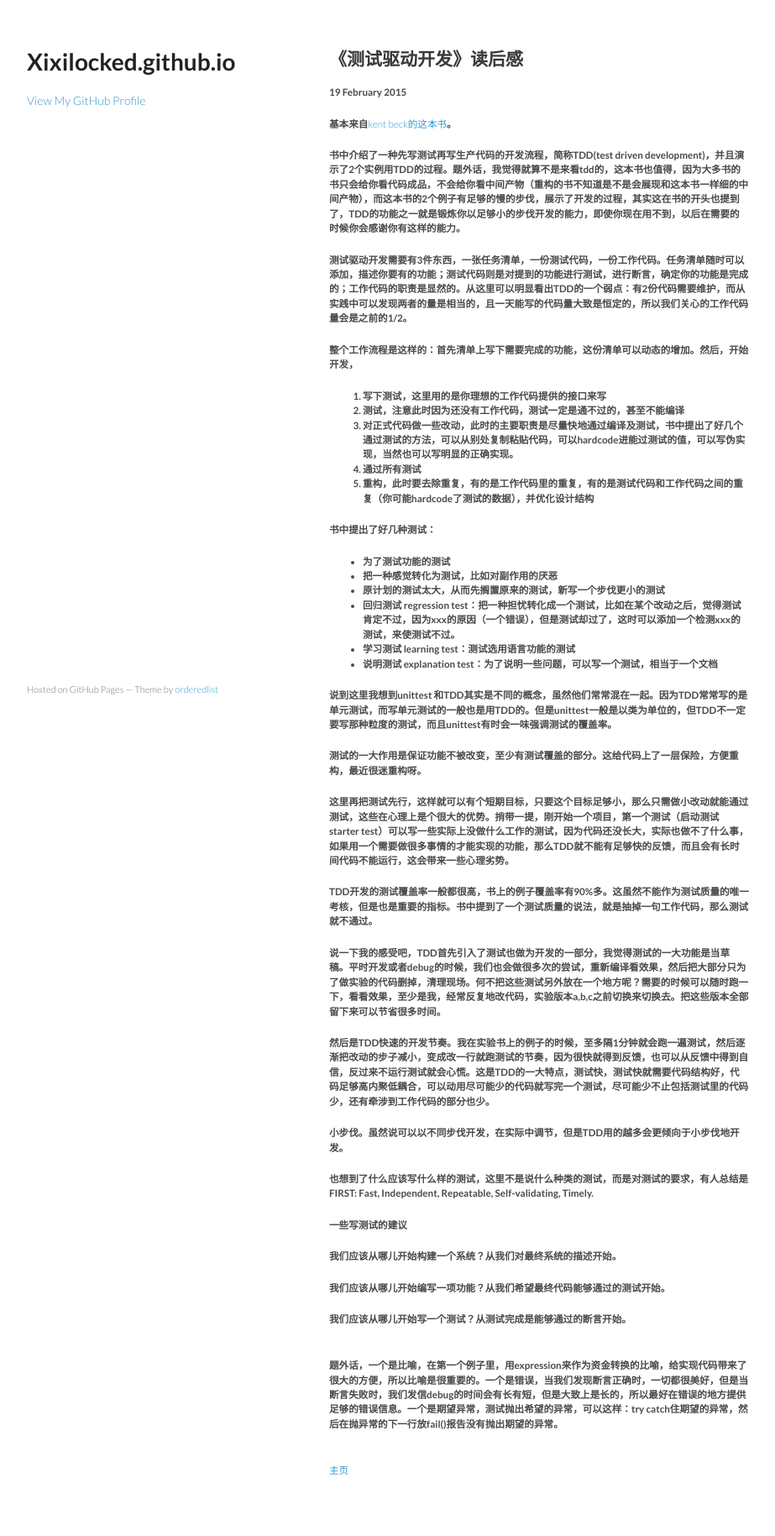
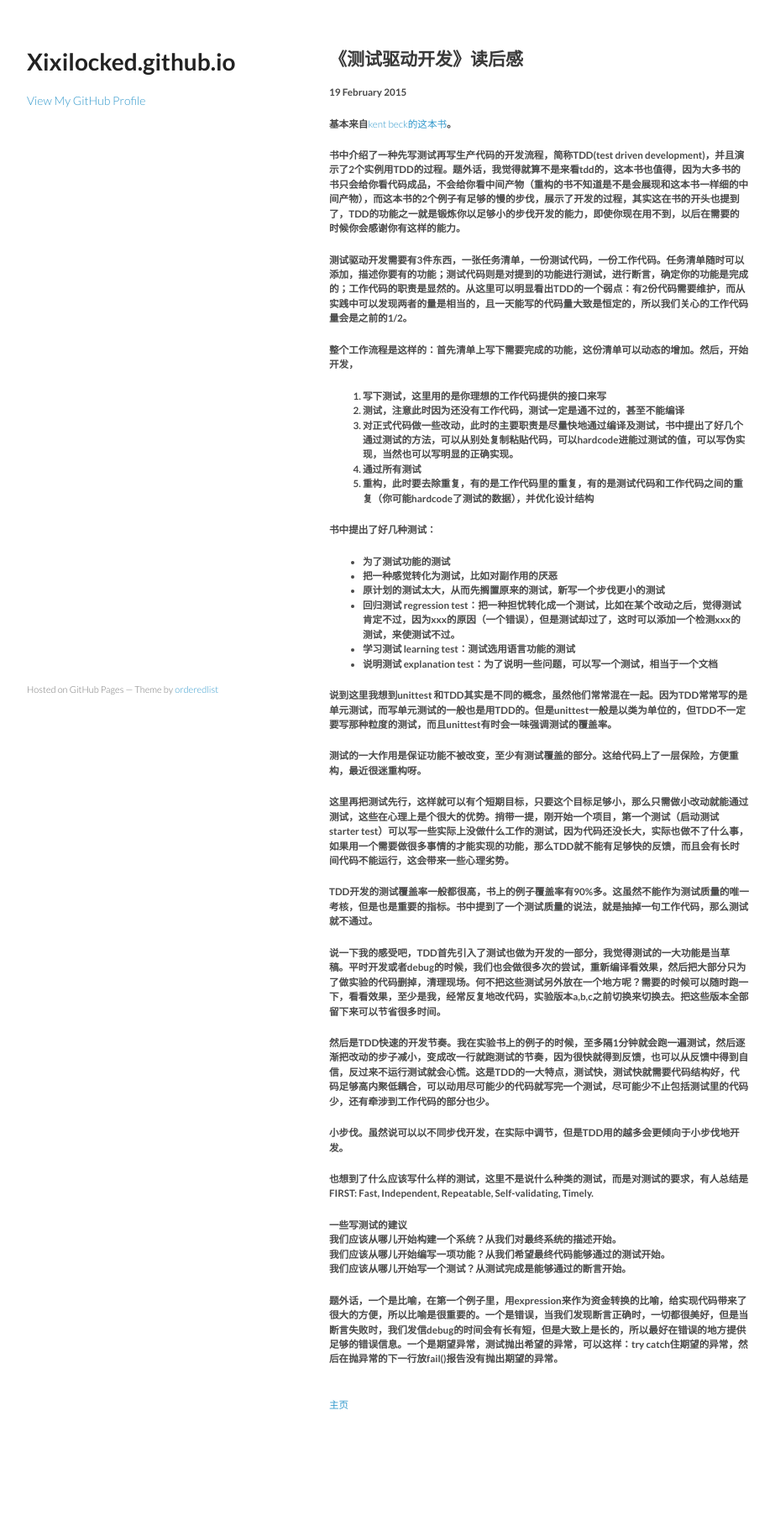
Before and after one commit to XiXiLocked/XiXiLocked.github.io, a Jekyll site: the page built from _posts/2015-2-19-TDD-read.html, in a window 1280 px wide. Shown: the whole page at 84% size, without its empty margins (178-1101 px from the left). Built offline with Jekyll 4.4.1, drawn with Linux system fonts in a browser that asks for light colours; after the commit the page ends 1752 px from its top, so only the background shows below that.

```diff
--- a/_posts/2015-2-19-TDD-read.html
+++ b/_posts/2015-2-19-TDD-read.html
@@ -4,7 +4,7 @@
   comment: true
 ---
 <p>
-基本来自<a href="/home/xijunyi/repo/XiXiLocked.github.io/_posts/2015-2-10-ios-code-signing.html">kent beck的这本书</a>。</p>
+基本来自<a href="http://book.douban.com/subject/1230036/">kent beck的这本书</a>。</p>
 <p>书中介绍了一种先写测试再写生产代码的开发流程，简称TDD(test driven development)，并且演示了2个实例用TDD的过程。题外话，我觉得就算不是来看tdd的，这本书也值得，因为大多书的书只会给你看代码成品，不会给你看中间产物（重构的书不知道是不是会展现和这本书一样细的中间产物），而这本书的2个例子有足够的慢的步伐，展示了开发的过程，其实这在书的开头也提到了，TDD的功能之一就是锻炼你以足够小的步伐开发的能力，即使你现在用不到，以后在需要的时候你会感谢你有这样的能力。</p>
 <p>测试驱动开发需要有3件东西，一张任务清单，一份测试代码，一份工作代码。任务清单随时可以添加，描述你要有的功能；测试代码则是对提到的功能进行测试，进行断言，确定你的功能是完成的；工作代码的职责是显然的。从这里可以明显看出TDD的一个弱点：有2份代码需要维护，而从实践中可以发现两者的量是相当的，且一天能写的代码量大致是恒定的，所以我们关心的工作代码量会是之前的1/2。</p>
 <p>整个工作流程是这样的：首先清单上写下需要完成的功能，这份清单可以动态的增加。然后，开始开发，
@@ -32,9 +32,8 @@
 <p>然后是TDD快速的开发节奏。我在实验书上的例子的时候，至多隔1分钟就会跑一遍测试，然后逐渐把改动的步子减小，变成改一行就跑测试的节奏，因为很快就得到反馈，也可以从反馈中得到自信，反过来不运行测试就会心慌。这是TDD的一大特点，测试快，测试快就需要代码结构好，代码足够高内聚低耦合，可以动用尽可能少的代码就写完一个测试，尽可能少不止包括测试里的代码少，还有牵涉到工作代码的部分也少。</p>
 <p>小步伐。虽然说可以以不同步伐开发，在实际中调节，但是TDD用的越多会更倾向于小步伐地开发。</p>
 <p>也想到了什么应该写什么样的测试，这里不是说什么种类的测试，而是对测试的要求，有人总结是FIRST: Fast, Independent, Repeatable, Self-validating, Timely. </p>
-<p>一些写测试的建议</p>
-<p>我们应该从哪儿开始构建一个系统？从我们对最终系统的描述开始。</p>
-<p>我们应该从哪儿开始编写一项功能？从我们希望最终代码能够通过的测试开始。</p>
-<p>我们应该从哪儿开始写一个测试？从测试完成是能够通过的断言开始。</p>
-<br />
+<p>一些写测试的建议<br />
+我们应该从哪儿开始构建一个系统？从我们对最终系统的描述开始。<br />
+我们应该从哪儿开始编写一项功能？从我们希望最终代码能够通过的测试开始。<br />
+我们应该从哪儿开始写一个测试？从测试完成是能够通过的断言开始。</p>
 <p>题外话，一个是比喻，在第一个例子里，用expression来作为资金转换的比喻，给实现代码带来了很大的方便，所以比喻是很重要的。一个是错误，当我们发现断言正确时，一切都很美好，但是当断言失败时，我们发信debug的时间会有长有短，但是大致上是长的，所以最好在错误的地方提供足够的错误信息。一个是期望异常，测试抛出希望的异常，可以这样：try catch住期望的异常，然后在抛异常的下一行放fail()报告没有抛出期望的异常。</p>
```
